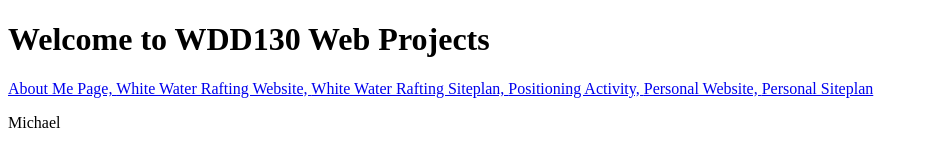
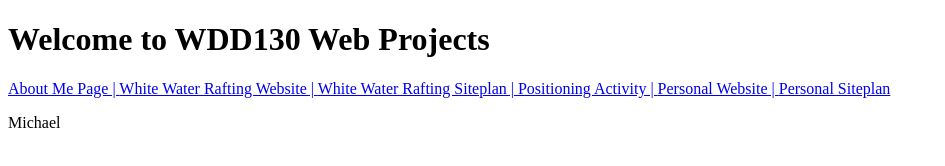
Before and after one commit to finkster717/wdd130, a plain HTML site: page index.html in a window 1280 px wide. Shown: the whole page, without its empty margins (0-945 px from the left). Drawn offline with Linux system fonts and the light colour scheme.

Commit message:
change commas to lines

```diff
--- a/index.html
+++ b/index.html
@@ -9,11 +9,11 @@
 <body>
     <h1>Welcome to WDD130 Web Projects</h1>
     <nav>
-        <a href="aboutme/index.html">About Me Page, </a>
-        <a href="wwr/index.html">White Water Rafting Website, </a>
-        <a href="wwr/site-plan-rafting.html">White Water Rafting Siteplan, </a>
-        <a href="positioning.html">Positioning Activity, </a>
-        <a href="#">Personal Website, </a>
+        <a href="aboutme/index.html">About Me Page | </a>
+        <a href="wwr/index.html">White Water Rafting Website | </a>
+        <a href="wwr/site-plan-rafting.html">White Water Rafting Siteplan | </a>
+        <a href="positioning.html">Positioning Activity | </a>
+        <a href="#">Personal Website | </a>
         <a href="#">Personal Siteplan</a>
     </nav>
     <p>Michael</p>
```
